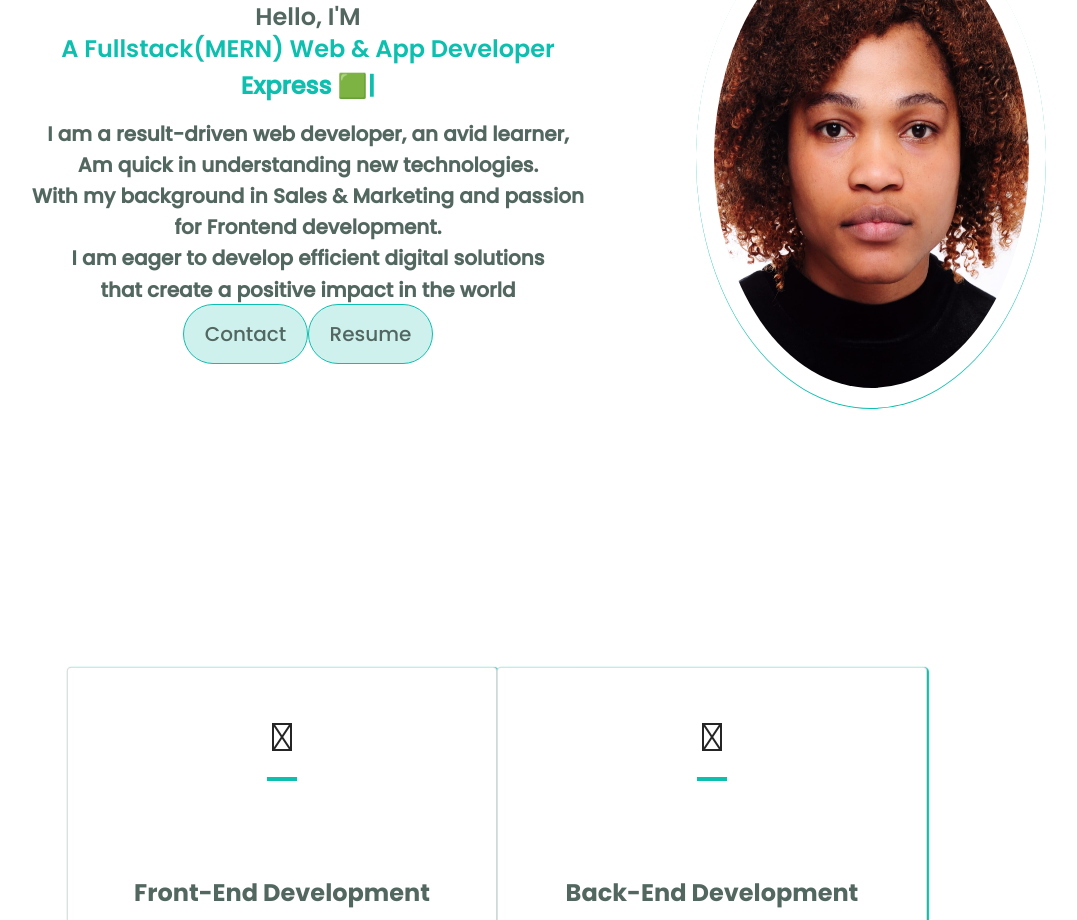
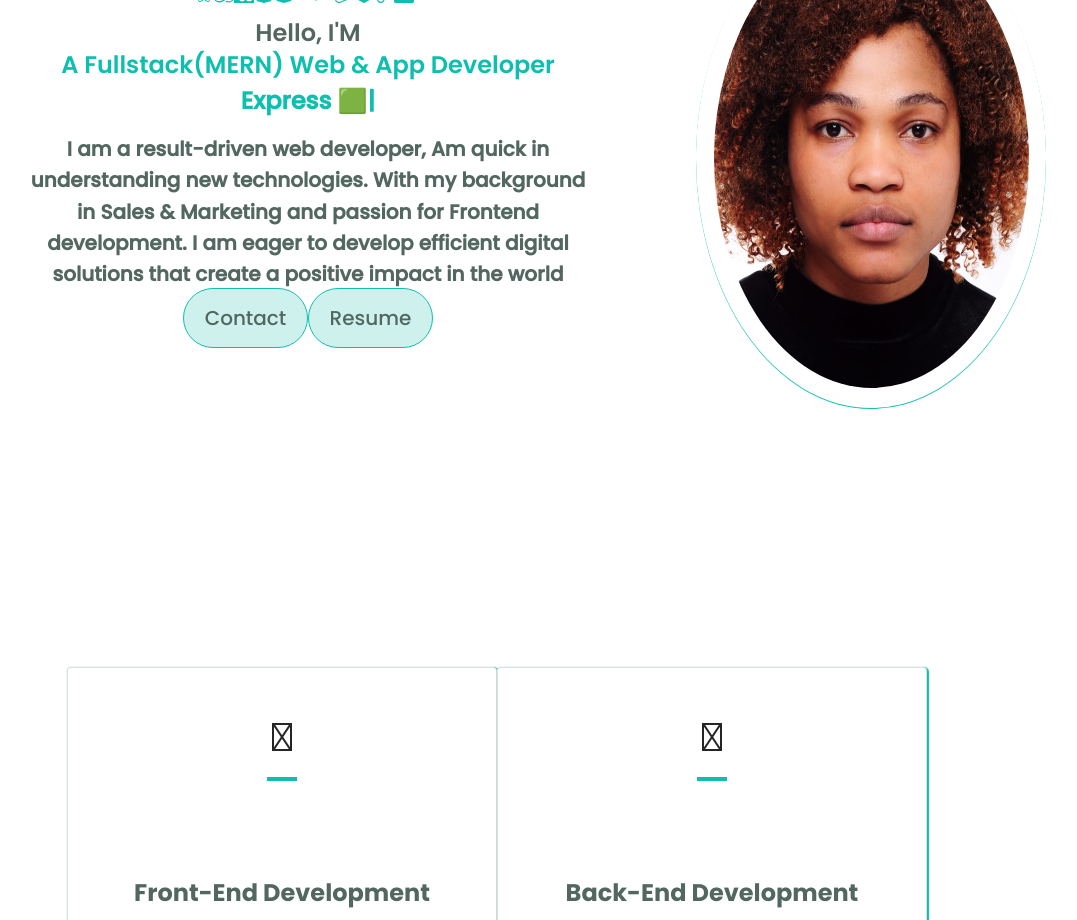
Before and after one commit to Eunnylans/Eunice_Portfolio, a React (Create React App) app: page / in a window 1280 px wide. Shown: the part 1000-1920 px from the top of the page, without its empty margins (139-1216 px from the left). Built offline with nearby package versions, Linux system fonts and the light colour scheme; a web font is replaced by a local one.

Commit message:
Updating New Features

```diff
--- a/package.json
+++ b/package.json
@@ -17,6 +17,7 @@
     "@testing-library/user-event": "^12.8.3",
     "classnames": "^2.2.6",
     "dotenv": "^16.0.3",
+    "file-saver": "^2.0.5",
     "i18next": "^19.8.4",
     "i18next-xhr-backend": "^3.2.2",
     "node-sass": "^7.0.1",
@@ -36,9 +37,9 @@
     "react-text-typist": "^1.0.5",
     "react-toggle": "^4.1.2",
     "react-tsparticles": "^2.0.6",
+    "react-typical": "^0.1.3",
     "tsparticles": "^2.0.6",
     "tsparticles-slim": "^2.0.6",
-    "react-typical": "^0.1.3",
     "web-vitals": "^1.1.2"
   },
   "scripts": {
--- a/src/Components/AboutMe.js
+++ b/src/Components/AboutMe.js
@@ -1,3 +1,4 @@
+import { saveAs } from "file-saver";
 import React, { useContext, useLayoutEffect, useRef, useState } from "react";
 import { FaSass } from "react-icons/fa";
 import {
@@ -14,7 +15,6 @@ import {
 } from "react-icons/si";
 import { Link as LinkScroll } from "react-scroll";
 import Typical from "react-typical";
-import PDF from "../assets/Eunice-igbinedion-resume.pdf";
 import ProfilePic from "../assets/Eunnylans.jpg";
 import UIContext from "../context/ui-context";
 import SectionTitle from "../UIcomponents/SectionTitle";
@@ -121,6 +121,10 @@ const Aboutme = () => {
     );
   });
 
+  const saveFile = () => {
+    saveAs("https://eunice-igbindedion-resume.netlify.app/");
+  };
+
   return (
     <div
       className={`aboutme profile-container ${uiCtx.isDark ? "dark" : null}`}
@@ -161,17 +165,15 @@ const Aboutme = () => {
                     "Marketing 👩‍💻",
                     5000,
                   ]}
-                  // loop={Infinity}
-                  // wrapper="p"
+                  loop={Infinity}
                 />
               </h3>
               <span className="profile-role-tagline">
-                I am a result-driven web developer, an avid learner,
-                <br /> Am quick in understanding new technologies. <br />
-                With my background in Sales & Marketing and passion <br />
-                for Frontend development. <br />
-                I am eager to develop efficient digital solutions <br />
-                that create a positive impact in the world
+                I am a result-driven web developer, Am quick in understanding
+                new technologies. With my background in Sales & Marketing and
+                passion for Frontend development. I am eager to develop
+                efficient digital solutions that create a positive impact in the
+                world
               </span>
             </span>
           </div>
@@ -189,15 +191,12 @@ const Aboutme = () => {
               </LinkScroll>{" "}
             </button>
 
-            <button className="highlighted-btn">
-              <a
-                className="highlighted-btn"
-                href={PDF}
-                target="_blank"
-                rel="noopener noreferrer"
-              >
-                Resume
-              </a>
+            <button
+              className="highlighted-btn"
+              onClick={saveFile}
+              target="_blank"
+            >
+              Resume
             </button>
           </div>
         </div>
--- a/src/Components/NavBar.js
+++ b/src/Components/NavBar.js
@@ -18,7 +18,7 @@ const Navbar = () => {
           <img src={icon} alt="home" onClick={scrollToTop} />
         </div>
         <ul className={`navbar-links-list ${uiCtx.isDark ? "dark" : null}`}>
-        <li>
+          <li>
             <LinkScroll
               className="nav-link"
               activeClass="nav-link-active"
@@ -83,7 +83,6 @@ const Navbar = () => {
               Contact
             </LinkScroll>
           </li>
-
           <li>
             <ThemeToggleButton />
           </li>
--- a/src/styles/components/_hamburgerMenu.scss
+++ b/src/styles/components/_hamburgerMenu.scss
@@ -93,7 +93,7 @@
       &:before,
       &:after,
       & div {
-        background: white;
+        background: $white;
       }
     }
   }
```
Also changed, not shown: 1 other file (tests, documents, lock files or other folders).
